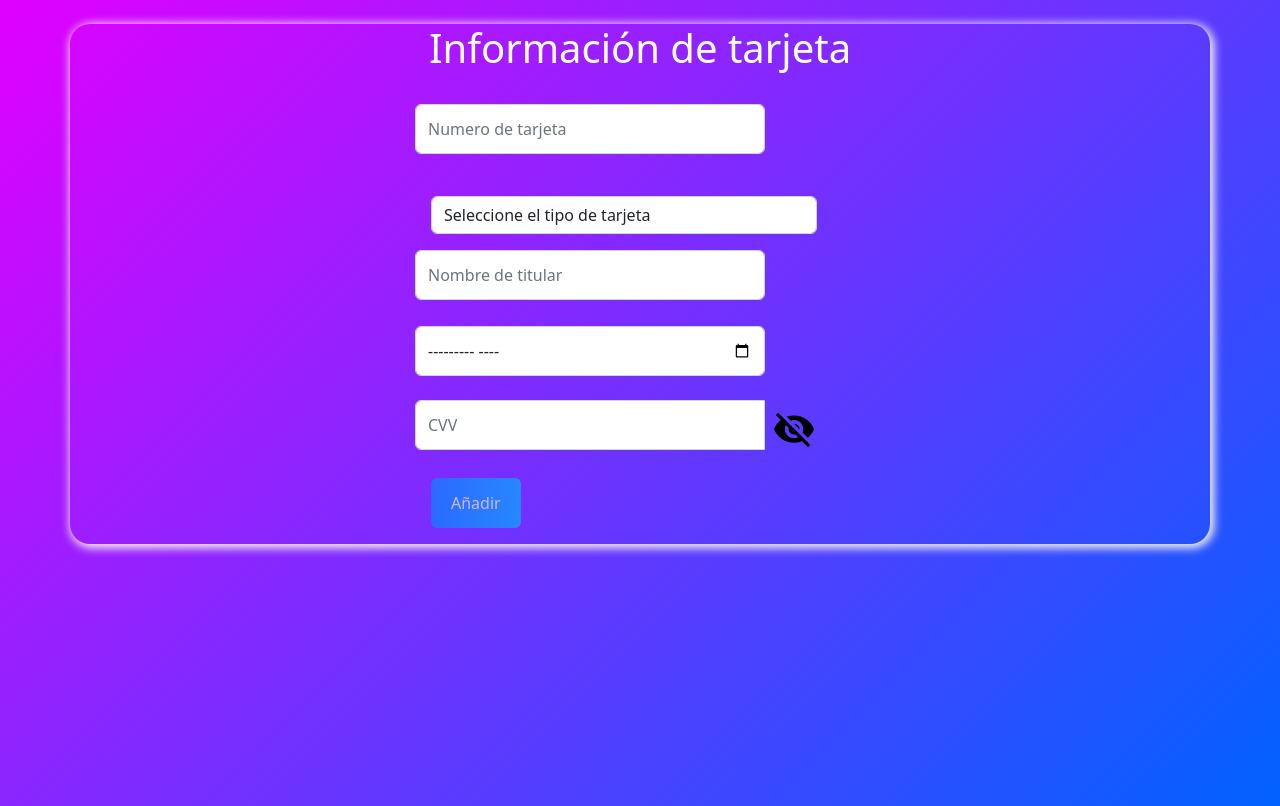
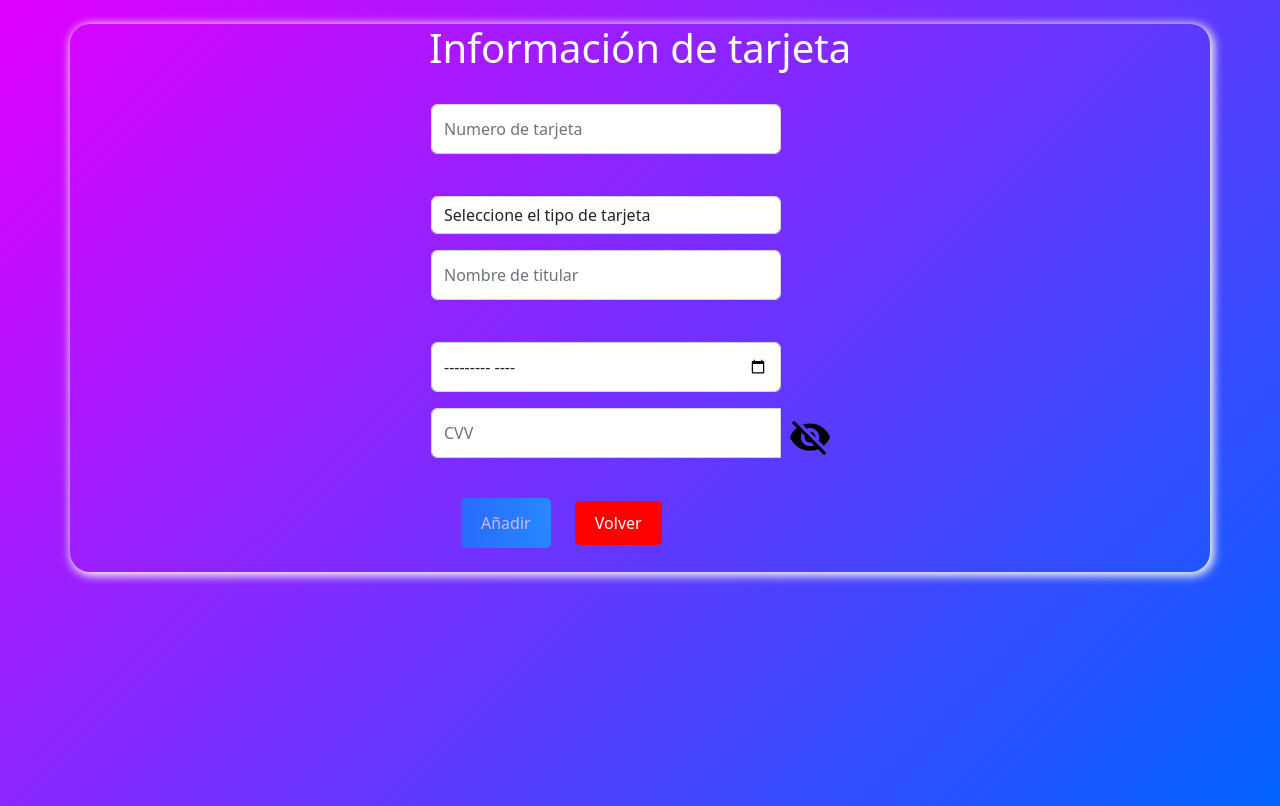
Before and after one commit to pre-junio-programmer/TFG, a PHP site: page /VISTA/InformacionTarjeta.html in a window 1280 px wide. Run offline with PHP 8.4, Linux system fonts and the light colour scheme.

Commit message:
Retoques

```diff
--- a/VISTA/Formularios.css
+++ b/VISTA/Formularios.css
@@ -27,11 +27,11 @@ body {
     margin: 0;
 }
 
-input:not([type="button"]):not([type="submit"]) {
+input:not([type="button"]):not([type="submit"]):not([type="radio"]) {
     width: 350px;
 }
 
-input:not([type="file"]) {
+input:not([type="file"]):not([type="radio"]) {
     height: 50px;
 }
 
@@ -48,6 +48,8 @@ input:not([type="file"]) {
 
 .divOjo {
     background-color: transparent;
+    display: flex;
+    align-items: center;
 }
 
 .botonEnviar {
@@ -79,6 +81,8 @@ input:not([type="file"]) {
     top: 2px;
     left: 20px;
     margin: 10px
+
+
 }
 
 .aBoton:hover {
@@ -107,6 +111,15 @@ input:not([type="file"]) {
     color: #ffffff;
 }
 
+.input-width {
+    max-width: 350px;
+}
+
+.form-group {
+    margin-bottom: 1rem;
+}
+
+
 #ojo {
     width: 40px;
     height: 40px;
--- a/VISTA/InformacionTarjeta.html
+++ b/VISTA/InformacionTarjeta.html
@@ -15,13 +15,12 @@
         </div>
         <div class="d-flex justify-content-center">
             <form id="formulario" action="../CONTROLADOR/Anadir_Tarjeta.php" method="post">
-                <div class="">
-                    <input type="text" id="numero" name="numero" class="form-control" placeholder="Numero de tarjeta">
+                <div class="form-group">
+                    <input type="text" id="numero" name="numero" class="form-control input-width" placeholder="Numero de tarjeta">
                     <label id="errorNumero" class="mensajesError"></label>
-                    <br>
                 </div>
-                <div class="m-3">
-                    <select name="tipoTarjeta" id="tipoTarjeta" class="form-control">
+                <div class="form-group">
+                    <select name="tipoTarjeta" id="tipoTarjeta" class="form-control input-width">
                         <option value="" disabled selected>Seleccione el tipo de tarjeta</option>
                         <option value="Visa">Visa</option>
                         <option value="MasterCard">MasterCard</option>
@@ -29,30 +28,27 @@
                         <option value="American Express">American Express</option>
                     </select>
                 </div>
-                <div class="">
-                    <input type="text" id="nombre" name="nombre" class="form-control" placeholder="Nombre de titular">
+                <div class="form-group">
+                    <input type="text" id="nombre" name="nombre" class="form-control input-width" placeholder="Nombre de titular">
                     <label id="errorNombre" class="mensajesError"></label>
-                    <br>
                 </div>
-                <div class="">
-                    <input type="month" id="fecha" name="fecha" class="form-control" placeholder="Fecha Caduducidad: Año/Mes">
-                    <br>
+                <div class="form-group">
+                    <input type="month" id="fecha" name="fecha" class="form-control input-width" placeholder="Fecha Caducidad: Año/Mes">
                 </div>
-                <div class="input-group">
-                    <input type="password" id="cvv" name="cvv" class="form-control" placeholder="CVV">
+                <div class="form-group input-group">
+                    <input type="password" id="cvv" name="cvv" class="form-control input-width" placeholder="CVV">
                     <div class="img-fluid divOjo">
                         <img src="../img/ojo.png" alt="ojo" class="img-fluid" id="ojo">
                     </div>
                     <label id="errorCvv" class="mensajesError"></label>
-                    <br>
                 </div>
-                <div class="m-3">
-                    <input type="submit" value="Añadir" class="btn botonEnviar" id="Enviar">
+                <div class="form-group">
+                    <input type="submit" value="Añadir" class="btn aBoton" id="Enviar">
+                    <button type="button" class="btn aBotonMalo" onclick="location.href='./PaginaPrincipal.html'">Volver</button>
                 </div>
               </form>
-              <div class="m-3">
+              <div class="form-group">
                 <p id="errorMensaje" class="error"></p>
-
               </div>
         </div>
     </div>
--- a/VISTA/VentaAsistida.html
+++ b/VISTA/VentaAsistida.html
@@ -28,7 +28,6 @@
                         <select id="categoríaProducto" class="form-control">
                             <option>Seleccione una categoría</option>
                             <option value="Prueba">Prueba</option>
-                            <!-- Esto habrá que hacerlo con PHP para que te pille todas las categoría en tiempo real, un foreach o algo -->
                         </select>
                         <label id="errorCategoríaProducto" class="mensajesError"></label>
                         <br>
@@ -51,7 +50,7 @@
                     </div>
                     <div>
                         <input type="submit" class="btn btn-primary" value="Poner a la venta" id="Enviar">
-                        <a href="no se a que pagina XD.html" class="aBotonMalo">Cancelar</a>
+                        <a href="./VentaAsistida.html" class="aBotonMalo">Cancelar</a>
                     </div>
                 </form>
             </div>
```
Also changed, not shown: VISTA/InicioSesion.html (+10 -12 lines).
